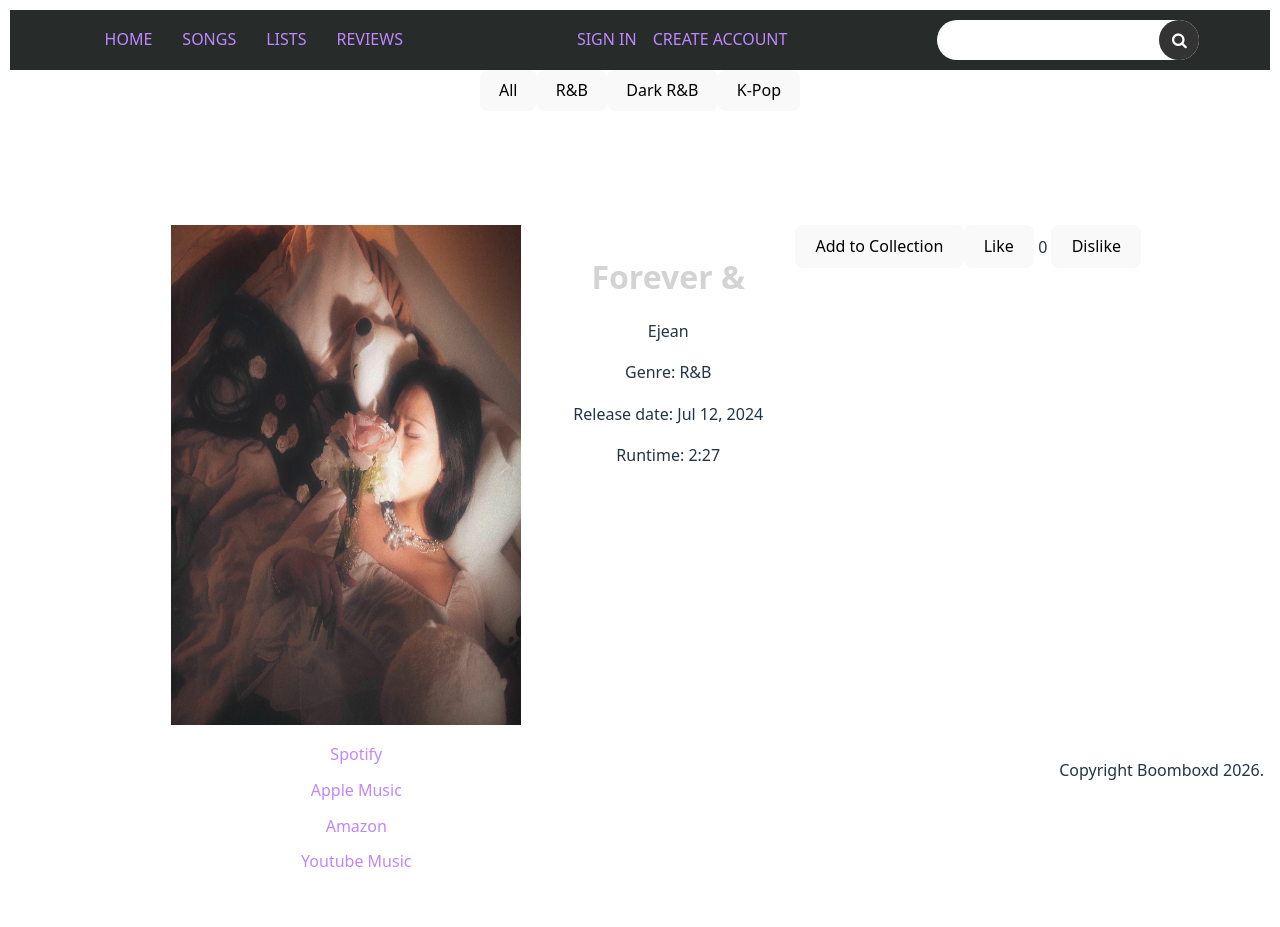
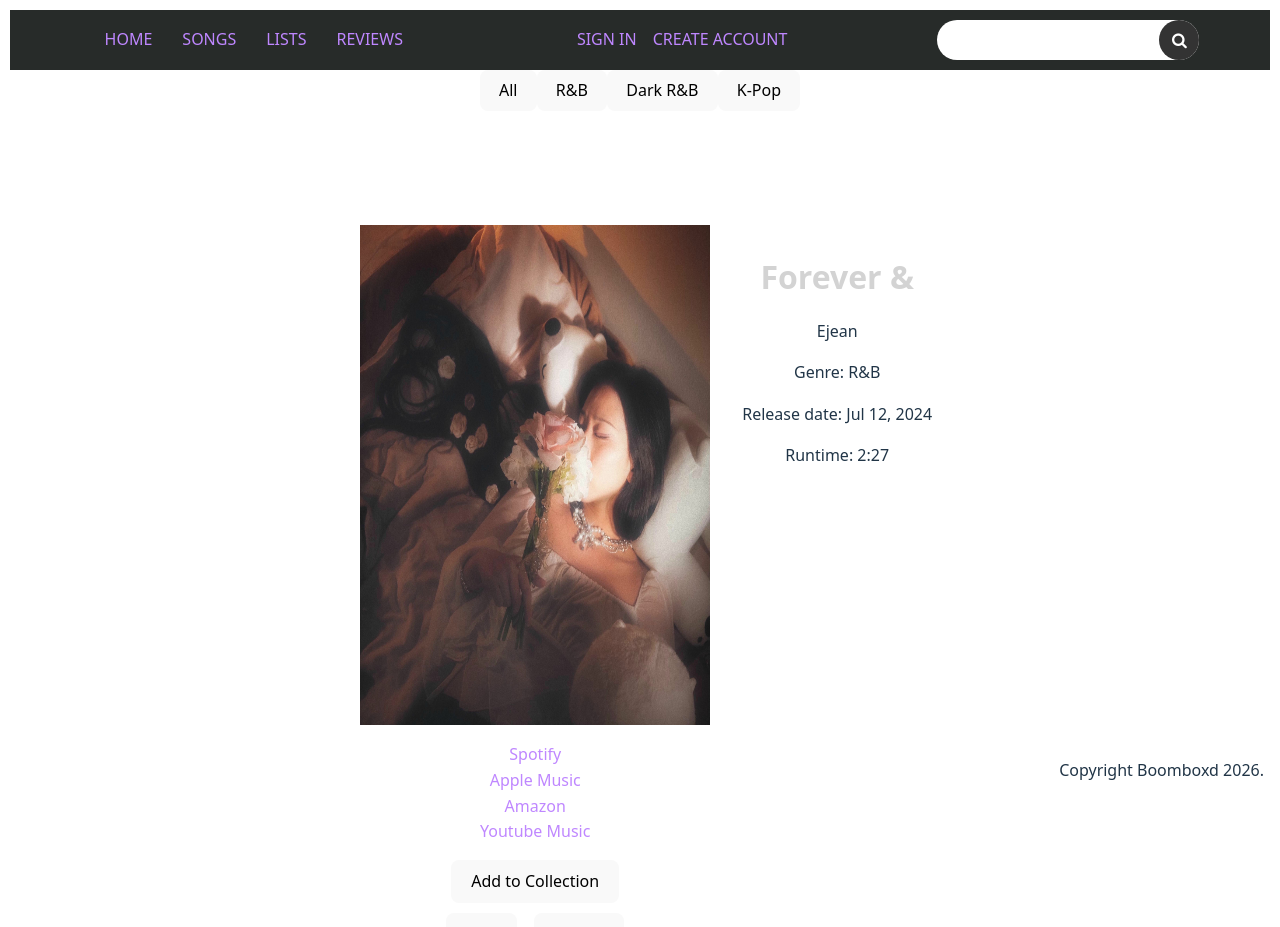
Before and after one commit to Onniikun/FSD_Project, a React (Vite) app: page /songs in a window 1280 px wide. Shown: the top 927 px of the page. Built offline with nearby package versions, Linux system fonts and the light colour scheme.

Commit message:
reorganized upvote feature and add CSS styling, fixed AxeDev Tools issues.

```diff
--- a/src/components/common/songs/song-items/SongItem.css
+++ b/src/components/common/songs/song-items/SongItem.css
@@ -10,7 +10,11 @@
 .songPFP {
     height: 500px;
     width: 350px;
-    margin-right: 20px;
+}
+
+.songWrapper:hover {
+    background-color: #bf87ff;
+    padding: 1.5px;
 }
 .title {
     font-size: xx-large;
@@ -19,17 +23,22 @@
 
 /*Position of Song Information*/
 .song-card {
-  display: flex;
-  gap: 2rem;
-  margin-top: 3rem;
+    display: flex;
+    gap: 2rem;
+    margin-top: 3rem;
+    margin-right: 20px;
 }
 
 
 .song-links {
     display: flex;
     flex-direction: column;
-    list-style: none;
     row-gap: 10px;
     padding: 0;
     margin: 0;
 }
+
+.song-links a {
+    display: block;
+    text-align: center;
+}
--- a/src/components/common/songs/song-items/SongItem.tsx
+++ b/src/components/common/songs/song-items/SongItem.tsx
@@ -6,7 +6,7 @@ import GenreFilter from "../song-fliter/genre-filter.tsx"
 import Links from "../song-links/SongLinks.tsx"
 import Upvote from "../song-upvote/Songupvote.tsx"
 import { useState } from "react"
-// import { Route } from 'react-router-dom'
+import { Link } from 'react-router-dom'
 
 /**
  * Displays song information.
@@ -66,12 +66,14 @@ function SongItem() {
                 filteredSongs.map((song)=> (
                     <li key={song.id} className="song-card">
                     <div>
-                        <img className="songPFP"src={song.cover} alt="songpic" />
-                        {/* <Route>
-                            path="/{song.title}"-"{song.artist}"
-                            element=
-                        </Route> */}
+                        {/* To add link to song item. */}
+                        <Link to={`/song:${song.title}/${song.artist}`}>
+                            <div className="songWrapper">
+                                <img className="songPFP"src={song.cover} alt="songpic" />
+                            </div>
+                        </Link>
                         <Links links={song.links} />
+                        <Upvote />
                     </div>
                     <div className="song-info">
                             <h2 className="title">{song.title}</h2>
@@ -84,7 +86,6 @@ function SongItem() {
                             })}</p>
                             <p>Runtime: {song.runtime}</p>
                         </div>
-                        <Upvote />
                     </li>
                 )))}
             </ul>
--- a/src/components/common/songs/song-links/SongLinks.tsx
+++ b/src/components/common/songs/song-links/SongLinks.tsx
@@ -10,11 +10,13 @@ function Links({ links }: LinksProps) {
     <>
     <div className="song-media">
         <ul className="song-links">
+            <li>
             {links?.spotify && <a href={links.spotify}>Spotify</a>}
             {links?.apple && <a href={links.apple}>Apple Music</a>}
             {links?.soundcloud && <a href={links.soundcloud}>SoundCloud</a>}
             {links?.amazon && <a href={links.amazon}>Amazon</a>}
             {links?.youtube && <a href={links.youtube}>Youtube Music</a>}
+            </li>
         </ul>
     </div>
     </>
--- a/src/components/common/songs/song-upvote/Songupvote.css
+++ b/src/components/common/songs/song-upvote/Songupvote.css
@@ -0,0 +1,8 @@
+.vote-button {
+    text-align: center;
+
+}
+
+.collection {
+    margin-bottom: 10px;
+}
--- a/src/components/common/songs/song-upvote/Songupvote.tsx
+++ b/src/components/common/songs/song-upvote/Songupvote.tsx
@@ -10,14 +10,16 @@ function Upvote() {
     const [likes, setlikes] = useState(0)
     return(
         <>
-        <section>
+        <section className="collection">
             <button>
                 Add to Collection
             </button>
+        </section>
+        <section className="vote-button">
             <button onClick={()=> setlikes(likes + 1)}>
                 Like
             </button>
-            <span>  {likes}  </span>
+            <span className="counter">  {likes}  </span>
             <button onClick={()=> setlikes(likes - 1)}>
                 Dislike
             </button>
```
